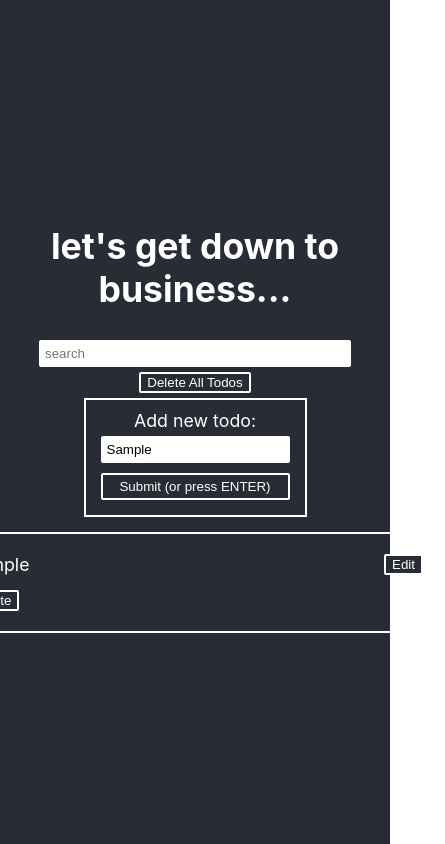
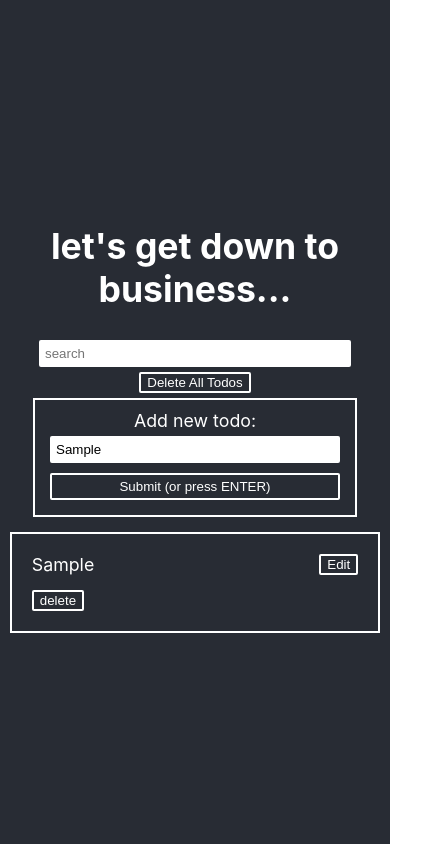
Before and after one commit to tr89on/Todolist, a React (Create React App) app: page / in a window 390 px wide. Both pictures are taken after typing "Sample" into the empty fields and a click on the input "Submit (or press ENTER)". Shown: the whole page, 445 px wide, since content can reach past the window. Built offline with nearby package versions, Linux system fonts and the light colour scheme.

Commit message:
Incorporated some responsive design features

```diff
--- a/src/App.css
+++ b/src/App.css
@@ -54,6 +54,7 @@ input:focus {
 }
 
 .searchbar {
+  max-width: 90%;
   width: 300px;
 }
 
@@ -63,9 +64,24 @@ input:focus {
 
 .container {
   display: flex;
+  flex-flow: row wrap;
   justify-content: space-between;
 
   padding: 5px;
+  margin: 5px;
+}
+
+.taskAdder {
+  display: flex;
+  flex-direction: column;
+  justify-content: space-between;
+
+  border: 2px solid white;
+  padding: 10px;
+
+  max-width: 95%;
+  width: 300px;
+
   margin: 5px;
 }
 
@@ -76,18 +92,8 @@ input:focus {
   padding: 10px;
 }
 
-.taskAdder {
-  display: flex;
-  flex-direction: column;
-  justify-content: space-between;
-
-  border: 2px solid white;
-  padding: 10px;
-
-  margin: 5px;
-}
-
 #todo-list {
+  max-width: 95%;
   width: 500px;
   list-style: none;
 }
```
